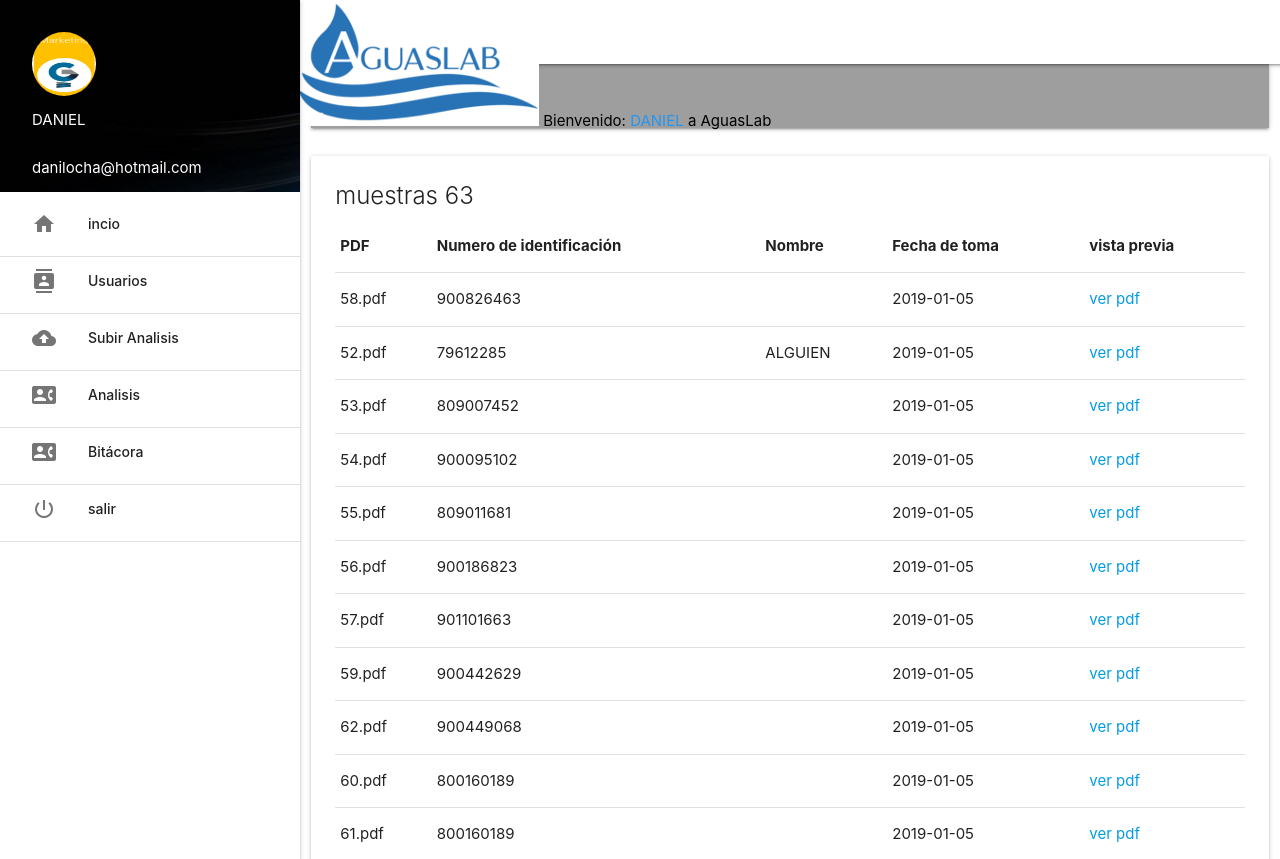
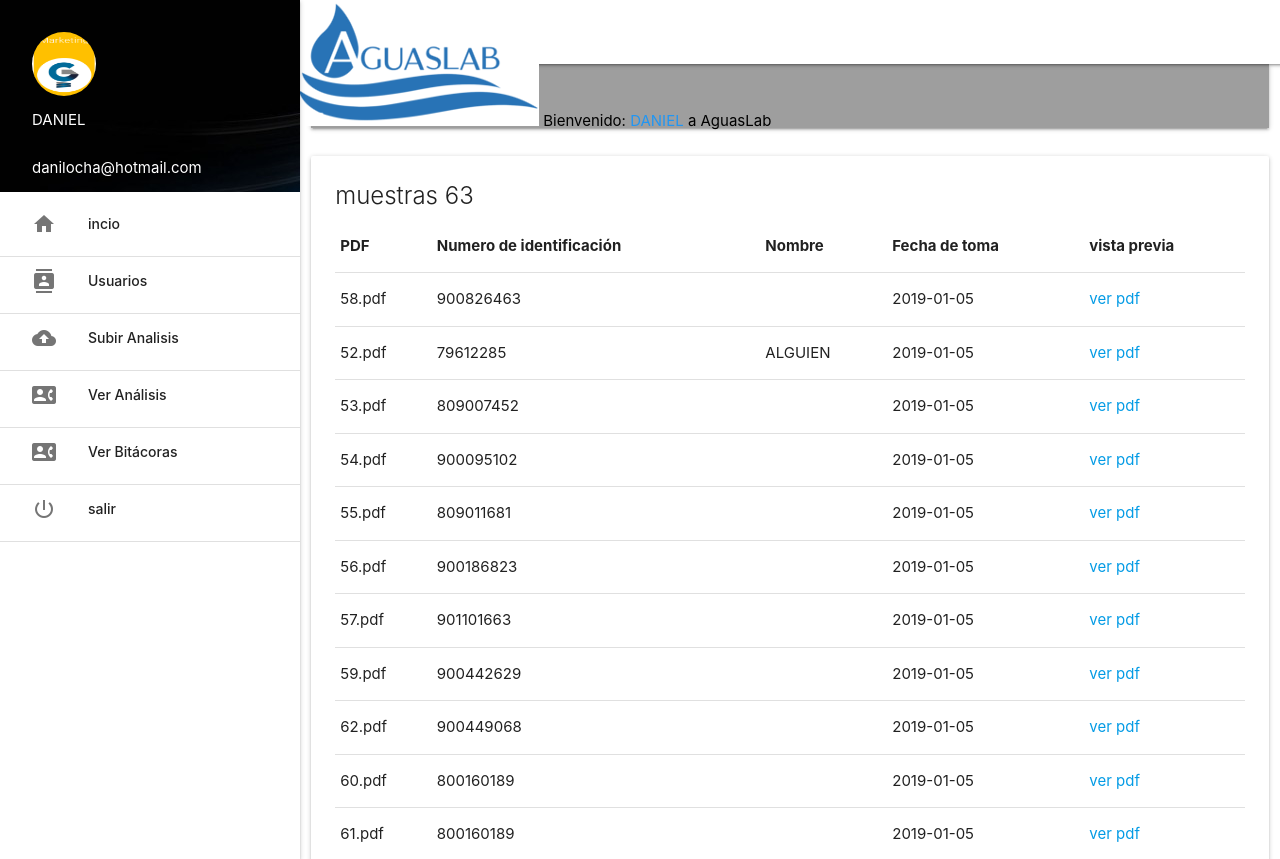
Before and after one commit to AndresCorral/indiceapp, a PHP site: page /plataforma/analisis/index.php in a window 1280 px wide. Shown: the top 859 px of the page. Run offline with PHP 8.4, Linux system fonts and the light colour scheme; a user stored in the database is signed in; data comes from the database, SQL or seed files in the repository; some libraries are stand-ins or nearby versions.

Commit message:
nuevo cambio en palabras
Se cambia la palabra Analisis por Ver Análisis y Bitácora por Ver Bitácoras

```diff
--- a/aguaslab/plataforma/extend/menu-admin.php
+++ b/aguaslab/plataforma/extend/menu-admin.php
@@ -34,9 +34,9 @@
 	<li><div class="divider"></div></li>
 			<li><a href="../subirAnalisis"><i class="material-icons">cloud_upload</i>Subir Analisis</a></li>
 	<li><div class="divider"></div></li>
-			<li><a href="../analisis"><i class="material-icons">contact_phone</i>Analisis</a></li>
+			<li><a href="../analisis"><i class="material-icons">contact_phone</i>Ver Análisis</a></li>
 	<li><div class="divider"></div></li>
-			<li><a href="../analisisPiscina"><i class="material-icons">contact_phone</i>Bitácora</a></li>
+			<li><a href="../analisisPiscina"><i class="material-icons">contact_phone</i>Ver Bitácoras</a></li>
 	<li><div class="divider"></div></li>
 	<li><a href="../login/salir.php"><i class="material-icons">power_settings_new</i>salir</a></li>
 	<li><div class="divider"></div></li>
```
